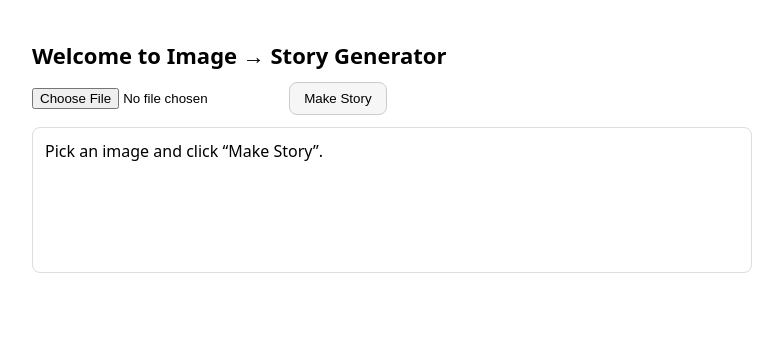
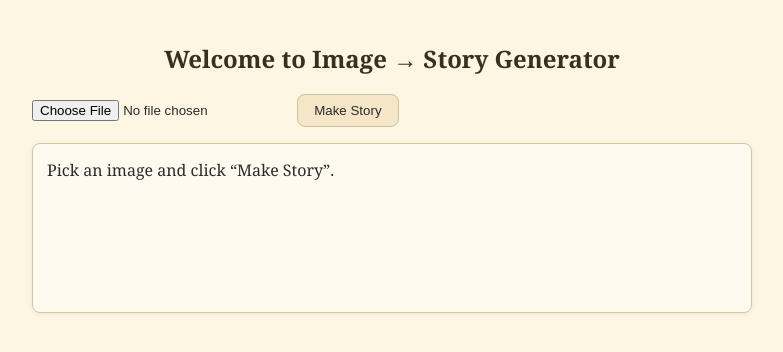
Before and after one commit to rmm77/image-to-story, a plain HTML site: page public/index.html in a window 1280 px wide. Shown: the whole page, without its empty margins (248-1031 px from the left). Drawn offline with Linux system fonts and the light colour scheme.

Commit message:
Update index.html

```diff
--- a/public/index.html
+++ b/public/index.html
@@ -6,11 +6,54 @@
   <title>Image → Story Generator</title>
   <meta name="viewport" content="width=device-width,initial-scale=1">
   <style>
-    body{font-family:system-ui,Segoe UI,Roboto,Arial,sans-serif;max-width:720px;margin:40px auto;padding:0 16px}
-    h1{font-size:22px;margin-bottom:12px}
-    #out{white-space:pre-wrap;border:1px solid #ddd;padding:12px;border-radius:8px;min-height:120px;margin-top:12px}
-    button{padding:8px 14px;border-radius:8px;border:1px solid #ccc;background:#f6f6f6;cursor:pointer}
-    button:hover{background:#eee}
+    /* 📖 Paperback novel feel */
+    body {
+      font-family: Georgia, 'Times New Roman', serif;
+      max-width: 720px;
+      margin: 40px auto;
+      padding: 0 16px;
+      background-color: #fdf6e3; /* light cream / paper tone */
+      color: #2b2b2b;            /* soft dark text for readability */
+      line-height: 1.6;
+    }
+
+    h1 {
+      font-size: 24px;
+      margin-bottom: 16px;
+      text-align: center;
+      color: #3a2e1f; /* slightly warmer tone for heading */
+    }
+
+    #out {
+      white-space: pre-wrap;
+      border: 1px solid #d6c7a1;
+      padding: 14px;
+      border-radius: 8px;
+      min-height: 140px;
+      margin-top: 16px;
+      background-color: #fffaf0; /* even lighter “page” color */
+      box-shadow: 0 1px 4px rgba(0, 0, 0, 0.08);
+    }
+
+    input[type="file"] {
+      margin-right: 8px;
+    }
+
+    button {
+      padding: 8px 16px;
+      border-radius: 8px;
+      border: 1px solid #cbbf9f;
+      background: #f5e6c8;
+      color: #2b2b2b;
+      cursor: pointer;
+      font-weight: 500;
+      transition: background 0.2s, box-shadow 0.2s;
+    }
+
+    button:hover {
+      background: #f0dcae;
+      box-shadow: 0 1px 3px rgba(0,0,0,0.1);
+    }
   </style>
 </head>
 <body>
@@ -21,7 +64,6 @@
   <div id="out">Pick an image and click “Make Story”.</div>
 
   <script>
-  // Use same origin as the API since the page is served by FastAPI
     const api = window.location.origin;
 
     function show(msg) {
@@ -29,7 +71,6 @@
       if (out) out.textContent = msg;
     }
 
-  // Make main global so the inline onclick can see it
     window.main = async function () {
       try {
         const fileInput = document.getElementById("file");
@@ -55,7 +96,7 @@
           throw new Error(`S3 PUT ${putRes.status}: ${t}`);
         }
 
-      show("Generating story with your image. Please wait 10-15 seconds...");
+        show("Generating story with your image. Please wait 20–30 seconds...");
         const genRes = await fetch(api + "/generate?key=" + encodeURIComponent(up.key));
         const genText = await genRes.text();
         if (!genRes.ok) throw new Error(`generate ${genRes.status}: ${genText}`);
```
Lines whose indentation alone changed are shown as unchanged.
